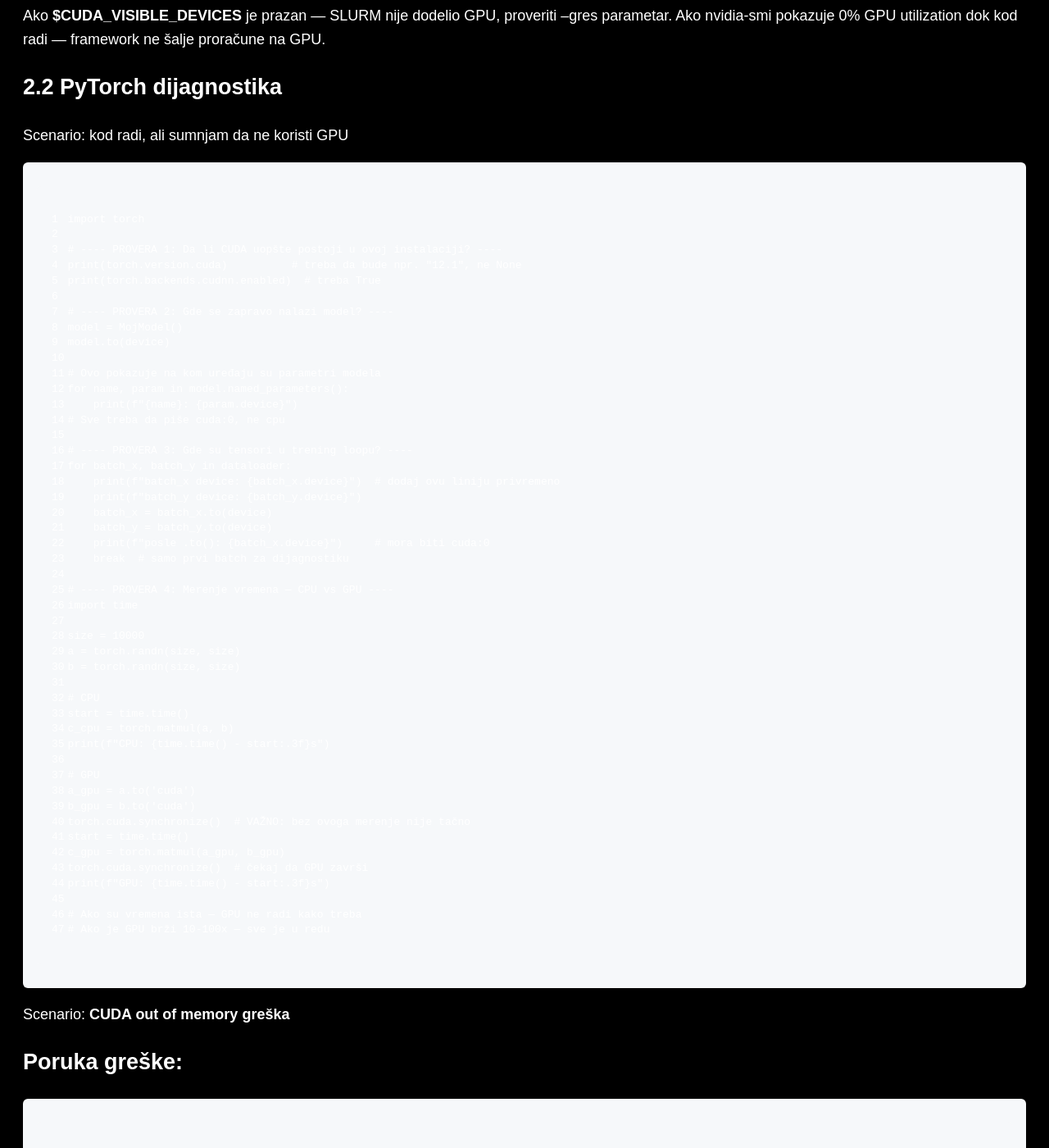
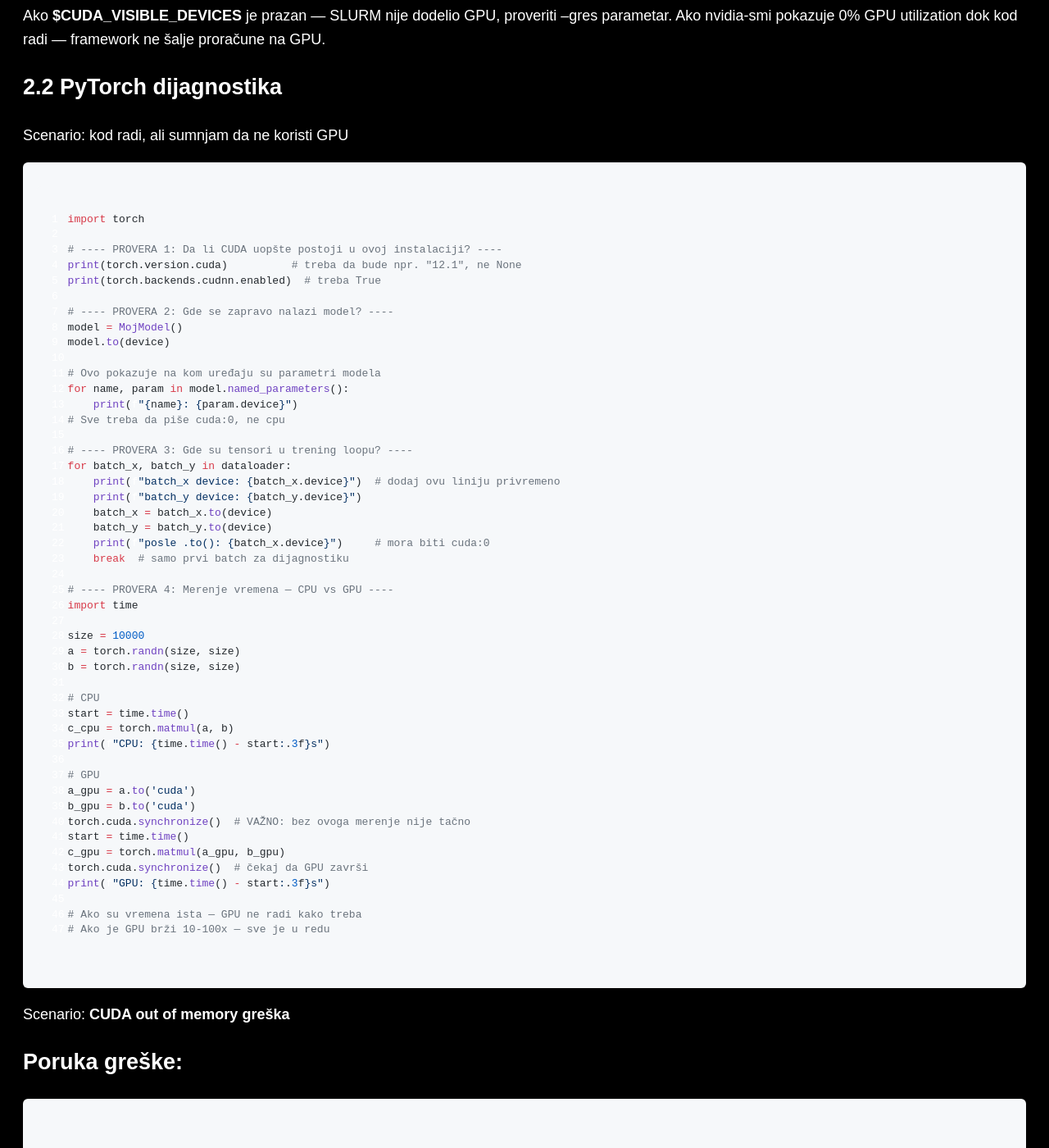
Before and after one commit to floyd011/datameshsync, a Jekyll site: the page built from hpc/index.md, in a window 1280 px wide and 1400 px high, scrolled down 7222 px. Shown: the whole window at 82% size. Built offline with Jekyll 4.4.1, drawn with Linux system fonts in a browser that asks for light colours; some of the changed text lies outside the part shown.

Commit message:
Update index.md

````diff
--- a/hpc/index.md
+++ b/hpc/index.md
@@ -57,7 +57,7 @@ problem je ili u SLURM zahtevima ili u Docker konfiguraciji.
 Ovo je najčešće mesto greške broj jedan. Korisnici napišu SLURM skriptu,
 ne navedu GPU, i job se pokrene na CPU nodu.
 Minimalna SLURM skripta sa GPU:
-```
+```bash
 #!/bin/bash
 #SBATCH --job-name=moj_gpu_job
 #SBATCH --partition=defq              # VAŽNO: mora biti GPU particija
@@ -77,7 +77,7 @@ python moj_skript.py
 
 
 Česte varijacije za --gres:
-```
+```bash
 #SBATCH --gres=gpu:1          # jedan GPU bilo kojeg tipa
 #SBATCH --gres=gpu:a100:1     # jedan A100 specifično
 #SBATCH --gres=gpu:2          # dva GPU-a (za multi-GPU trening)
@@ -86,7 +86,7 @@ python moj_skript.py
 Kako proveriti da li je SLURM dodelio GPU:
 
 ## Unutar pokrenute sesije ili na početku skripte ##
-```
+```bash
 echo "Dodeljeni GPU: $CUDA_VISIBLE_DEVICES"
 nvidia-smi
 ```
@@ -96,28 +96,28 @@ nvidia-smi
 Greška broj dva je pokretanje Docker kontejnera bez --gpus parametra.
 
 **POGREŠNO — kontejner ne vidi GPU**
-```
+```bash
 docker run -it pytorch/pytorch:latest python train.py
 ```
 
 **ISPRAVNO — jedan GPU**
-```
+```bash
 docker run --gpus 1 -it pytorch/pytorch:latest python train.py
 ```
 
 **ISPRAVNO — svi dostupni GPU-ovi (najčešće što treba)**
-```
+```bash
 docker run --gpus all -it pytorch/pytorch:latest python train.py
 ```
 
 **ISPRAVNO — specifičan GPU po indeksu**
-```
+```bash
 docker run --gpus '"device=0"' -it pytorch/pytorch:latest python train.py
 docker run --gpus '"device=0,1"' -it pytorch/pytorch:latest python train.py  # dva GPU-a
 ```
 
 Primer kompletne Docker komande za ML trening:
-```
+```bash
 docker run --gpus all \
   --rm \                                    # obriši kontejner posle završetka
   -v /home/korisnik/podaci:/data \          # mount lokalnih podataka
@@ -128,11 +128,11 @@ docker run --gpus all \
 ```
 
 **1.4 PyTorch — minimalan primer prebacivanja na GPU**
-```
+```python
 import torch
 ```
 ### Uvek na početku koda definišite device ovako — ne hardcode-ujte 'cuda' ###
-```
+```python
 device = torch.device('cuda' if torch.cuda.is_available() else 'cpu')
 print(f"Koristim: {device}")
 
@@ -175,7 +175,7 @@ for batch_x, batch_y in dataloader:
 ```
 
 Najčešća greška u PyTorch-u je kada je model na GPU-u ali podaci ostanu na CPU-u. Poruka greške tada izgleda ovako:
-```
+```bash
 RuntimeError: Expected all tensors to be on the same device,
 but found at least two devices, cuda:0 and cpu!
 ```
@@ -185,7 +185,7 @@ Rešenje je uvek batch_x = batch_x.to(device) unutar trening petlje.
 **1.5 TensorFlow — minimalan primer**
 TensorFlow je u prednosti jer automatski koristi GPU ako ga vidi,
 ali ima svojih zamki:
-```
+```python
 import tensorflow as tf
 
 # Provera
@@ -206,7 +206,7 @@ for gpu in gpus:
 
 Zamka specifična za klastere: TensorFlow po defaultu zauzme svu slobodnu GPU memoriju čak i za mali model. Na deljenom klasteru to blokira sve ostale korisnike.
 Linija
-```
+```python
 set_memory_growth(gpu, True)
 ```
 je obavezna i treba je istaći crvenim slovima u dokumentaciji.
@@ -228,24 +228,24 @@ Pre nego što korisnik krene u bilo koji framework-specifičan dijagnostički po
 Svaka od ovih tačaka ima svoju proveru:
 
 ### Tačka 1 — koji node koristim? ###
-```
+```bash
 hostname
 squeue -u $USER    # pogledaj NODELIST kolonu
 ```
 
 ### Tačka 2 — šta je SLURM dodelio? ###
-```
+```bash
 echo $CUDA_VISIBLE_DEVICES    # mora biti broj, ne prazan string
 scontrol show job $SLURM_JOB_ID | grep GPU
 ```
 
 ### Tačka 3 — nvidia-smi (viđeno u Sloju 1) ###
-```
+```bash
 nvidia-smi
 ```
 
 ### Tačka 4 — monitoring u realnom vremenu dok job radi ###
-```
+```bash
 watch -n 1 nvidia-smi    # osvežava svake sekunde
 ```
 
@@ -254,7 +254,7 @@ Ako **$CUDA_VISIBLE_DEVICES** je prazan — SLURM nije dodelio GPU, proveriti --
 ## 2.2 PyTorch dijagnostika ##
 
 Scenario: kod radi, ali sumnjam da ne koristi GPU
-```
+```python
 import torch
 
 # ---- PROVERA 1: Da li CUDA uopšte postoji u ovoj instalaciji? ----
@@ -307,12 +307,12 @@ print(f"GPU: {time.time() - start:.3f}s")
 Scenario: **CUDA out of memory greška**
 
 ## Poruka greške: ##
-```
+```bash
 RuntimeError: CUDA out of memory. Tried to allocate X GiB
 ```
 
 ## Dijagnostika — koliko memorije koristim? ##
-```
+```python
 print(f"Zauzeto: {torch.cuda.memory_allocated()/1e9:.2f} GB")
 print(f"Rezervisano: {torch.cuda.memory_reserved()/1e9:.2f} GB")
 ```
@@ -320,18 +320,18 @@ print(f"Rezervisano: {torch.cuda.memory_reserved()/1e9:.2f} GB")
 ## Česta rešenja: ##
 
 ## 1. Smanji batch size (najbrže rešenje) ##
-```
+```python
 batch_size = 32  # probaj 16 ili 8
 ```
 
 ## 2. Koristi gradient checkpointing za velike modele ##
-```
+```python
 from torch.utils.checkpoint import checkpoint_sequential
 # ovo troši više CPU vremena ali drastično smanjuje GPU memoriju
 ```
 
 ##  3. Koristiti mixed precision (FP16 umesto FP32 — duplo manji memory footprint) ##
-```
+```python
 scaler = torch.cuda.amp.GradScaler()
 with torch.autocast(device_type='cuda', dtype=torch.float16):
     output = model(batch_x)
@@ -342,12 +342,12 @@ scaler.update()
 ```
 
 ## 4. Oslobodi memoriju eksplicitno između jobova ##
-```
+```python
 torch.cuda.empty_cache()
 ```
 
 ## 2.3 TensorFlow dijagnostika ##
-```
+```python
 import tensorflow as tf
 
 # ---- PROVERA 1: Logging gde TF stavlja operacije ----
@@ -404,7 +404,7 @@ for gpu in gpus:
 ## 2.4 CuPy — NumPy kod koji ne koristi GPU ##
 
 Ovo je slučaj koji korisnici često previde. Imaju numerički kod u NumPy-u i misle da automatski koristi GPU. Ne koristi.
-```
+```python
 import numpy as np
 import cupy as cp
 import time
@@ -438,13 +438,13 @@ c_back_on_cpu = cp.asnumpy(c_cp)
 Migracija postojećeg NumPy koda — za jednostavne slučajeve može biti gotovo trivijalna:
 
 ### STARO ###
-```
+```python
 import numpy as np
 xp = np
 ```
 
 ### NOVO — jedna promena, ostatak koda identičan ###
-```
+```python
 import cupy as cp
 xp = cp
 
@@ -459,19 +459,19 @@ Naravno, ovo radi samo ako koristite standardne NumPy operacije. Ako koristite s
 ## 2.5 Docker dijagnostika — kompletno stablo odlučivanja ##
 
 ### KORAK 1: Da li host vidi GPU? ###
-```
+```bash
 nvidia-smi
 ```
 **Greška → problem je na nivou drivera, kontaktirajte admin**
 
 ### KORAK 2: Pokrenite test kontejner ###
-```
+```bash
 docker run --rm --gpus all nvidia/cuda:12.0-base-ubuntu22.04 nvidia-smi
 # Ako ovo radi ali vaš kontejner ne — problem je u vašoj Docker slici
 ```
 
 ### KORAK 3: Da li vaša Docker slika ima CUDA? ###
-```
+```dockerfile
 # POGREŠNA baza — nema CUDA
 FROM python:3.10-slim
 
@@ -482,7 +482,7 @@ FROM pytorch/pytorch:2.1.0-cuda12.1-cudnn8-runtime
 ```
 
 ### KORAK 4: Provera unutar kontejnera ###
-```
+```bash
 docker run --gpus all -it pytorch/pytorch:latest bash
 # Unutar kontejnera:
 nvidia-smi
@@ -492,7 +492,7 @@ python -c "import torch; print(torch.cuda.is_available())"
 Česta greška sa Docker Compose:
 
 ## docker-compose.yml ##
-```
+```yaml
 # POGREŠNO — nema GPU pristup
 services:
   training:
@@ -516,12 +516,12 @@ services:
 Ovo je korisno naučiti jer omogućava korisniku da prati da li job zapravo koristi GPU dok radi:
 
 **Terminal 1 — pokrenite job**
-```
+```bash
 sbatch moj_job.sh
 ```
 
 **Terminal 2 — monitoring (pokrenite na istom compute nodu)**
-```
+```bash
 ssh ime-compute-noda    # ili koristite srun --pty bash u istom jobu
 watch -n 2 nvidia-smi  # osvežava na svake 2 sekunde
 ```
@@ -533,7 +533,7 @@ watch -n 2 nvidia-smi  # osvežava na svake 2 sekunde
 - Power Usage: viši = GPU stvarno radi nešto
 
 ## Detaljniji monitoring ##
-```
+```bash
 nvidia-smi dmon -s u    # utilization sampling svake sekunde
 nvidia-smi dmon -s m    # memory sampling
 
````
